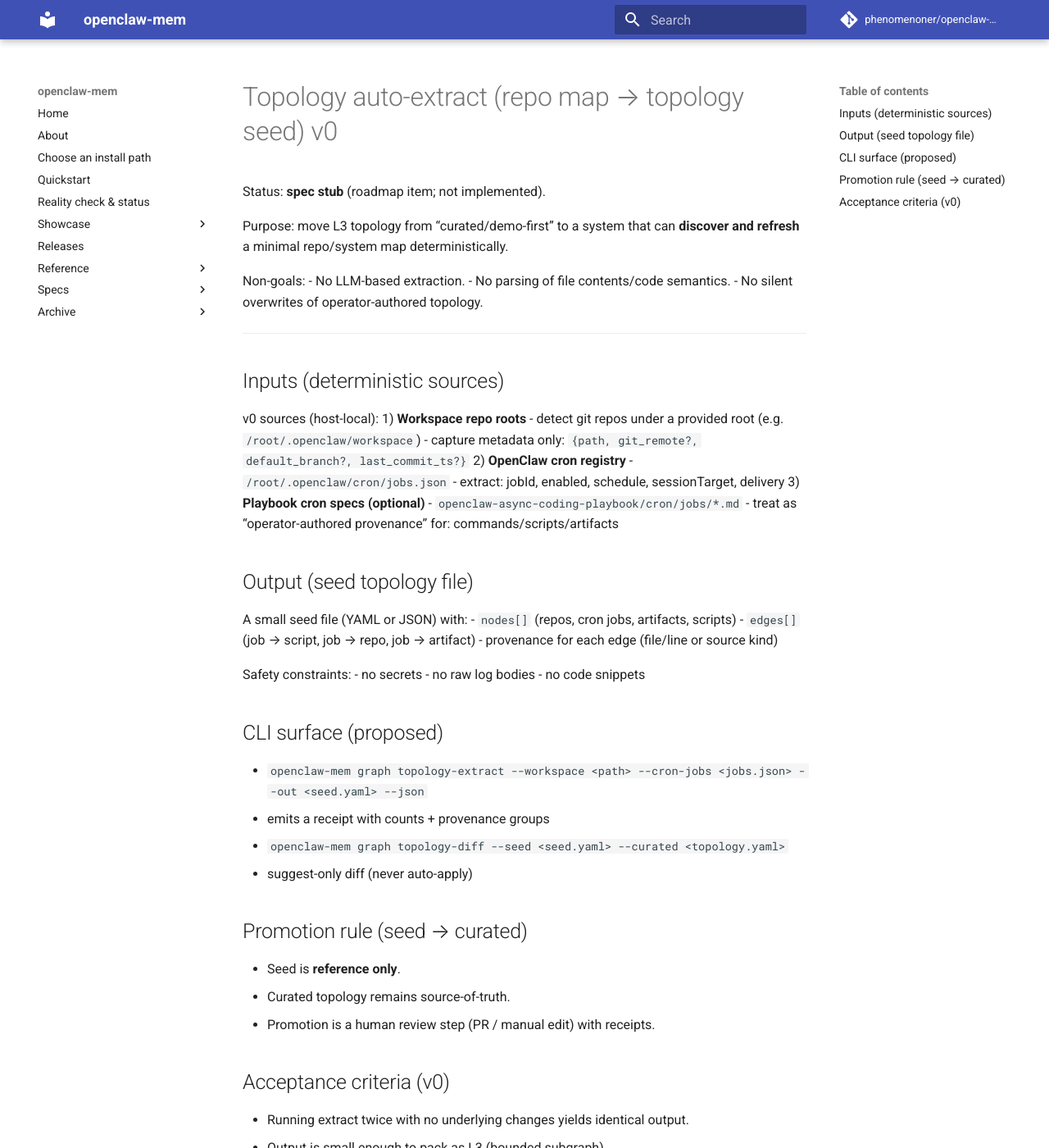
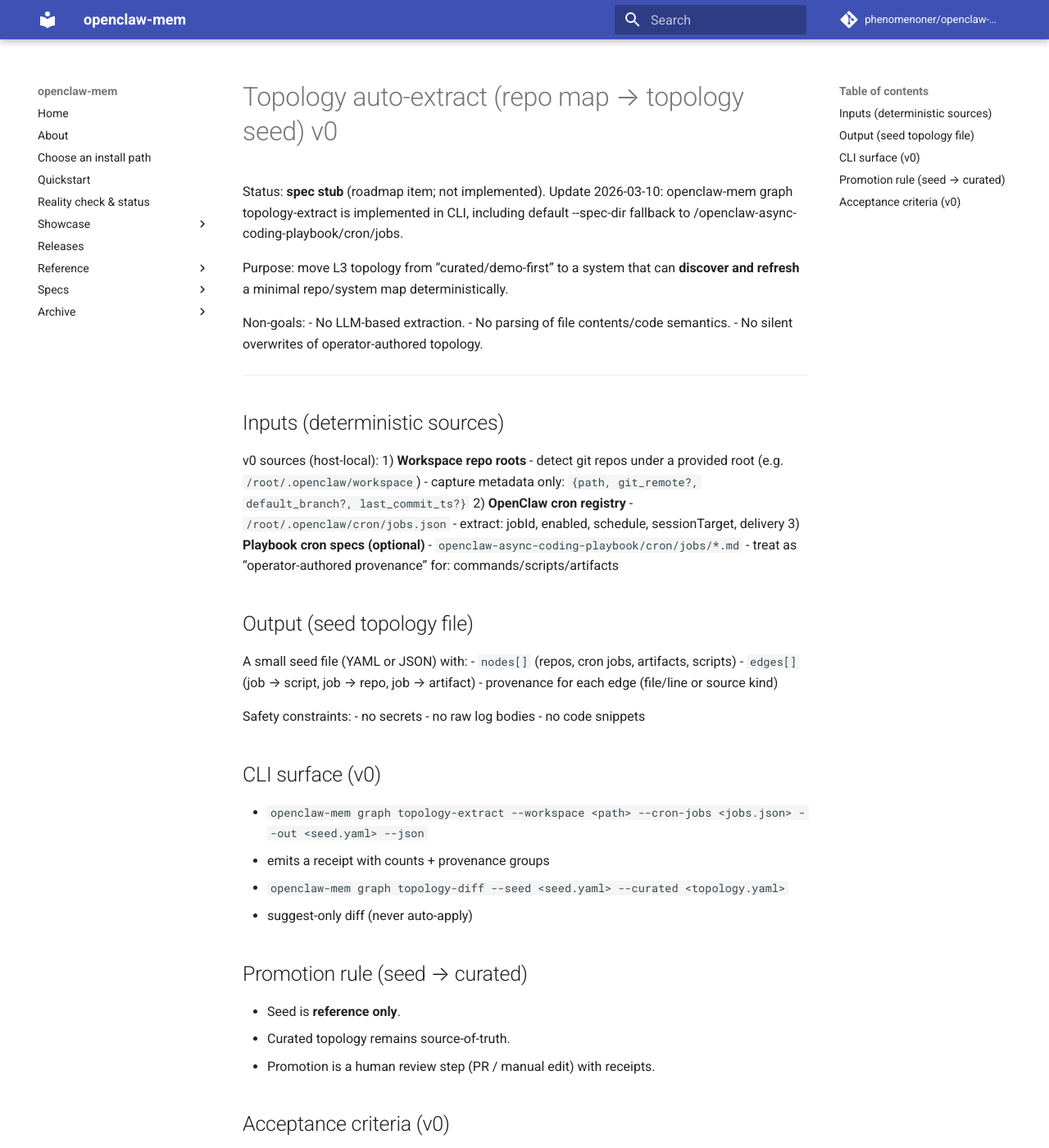
Before and after one commit to phenomenoner/openclaw-mem, an MkDocs documentation site: the page built from docs/specs/topology-auto-extract-v0.md, in a window 1280 px wide and 1400 px high. Shown: the whole window at 82% size. Built offline with MkDocs 1.6.1 and Material for MkDocs 9.7.7, drawn with Linux system fonts in a browser that asks for light colours; comment, search, counter and statistics services are not loaded.

Commit message:
docs(graph): note topology-extract implementation and spec-dir fallback

```diff
--- a/docs/specs/topology-auto-extract-v0.md
+++ b/docs/specs/topology-auto-extract-v0.md
@@ -1,6 +1,7 @@
 # Topology auto-extract (repo map → topology seed) v0
 
 Status: **spec stub** (roadmap item; not implemented).
+Update 2026-03-10: openclaw-mem graph topology-extract is implemented in CLI, including default --spec-dir fallback to <workspace>/openclaw-async-coding-playbook/cron/jobs.
 
 Purpose: move L3 topology from “curated/demo-first” to a system that can **discover and refresh** a minimal repo/system map deterministically.
 
@@ -36,7 +37,7 @@ Safety constraints:
 - no raw log bodies
 - no code snippets
 
-## CLI surface (proposed)
+## CLI surface (v0)
 
 - `openclaw-mem graph topology-extract --workspace <path> --cron-jobs <jobs.json> --out <seed.yaml> --json`
   - emits a receipt with counts + provenance groups
```
